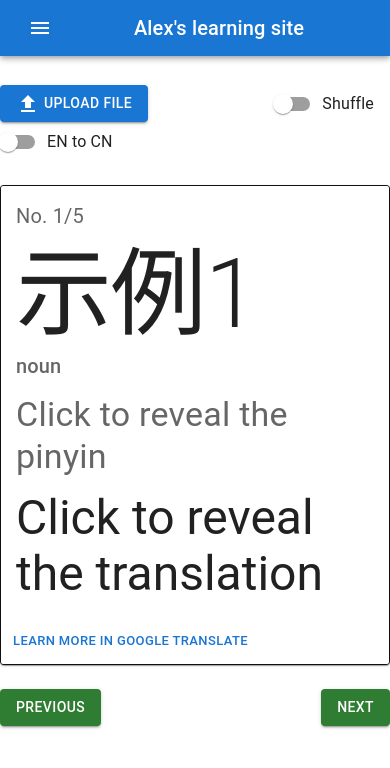
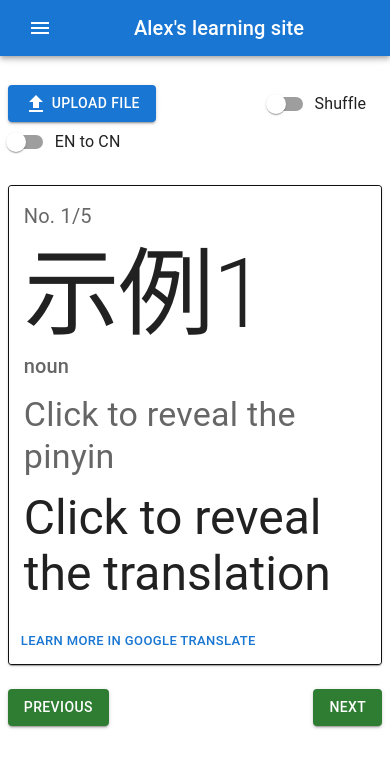
Before and after one commit to HaochenQ/React-Chinese-learning-App, a React (Create React App) app: page / in a window 390 px wide. Shown: the top 768 px of the page. Built offline with nearby package versions, Linux system fonts and the light colour scheme; the HTML template or start-up script is replaced by a standard one.

Commit message:
Optimize Mobile View

```diff
--- a/src/App.js
+++ b/src/App.js
@@ -14,11 +14,13 @@ function App() {
       <ComposedListProvider>
         <CssBaseline />
         <NavBar />
-        <Routes>
-          <Route path="/" element={<Home />} />
-          <Route path="compose" element={<CreateList />} />
-          <Route path="about" element={<About />} />
-        </Routes>
+        <div className="pageContent">
+          <Routes>
+            <Route path="/" element={<Home />} />
+            <Route path="compose" element={<CreateList />} />
+            <Route path="about" element={<About />} />
+          </Routes>
+        </div>
       </ComposedListProvider>
     </React.Fragment>
   );
--- a/src/index.css
+++ b/src/index.css
@@ -11,3 +11,14 @@ code {
   font-family: source-code-pro, Menlo, Monaco, Consolas, 'Courier New',
     monospace;
 }
+
+.pageContent{
+  padding-left: 2%;
+  padding-right: 2%;
+}
+
+@media screen and (max-width: 767px) {
+
+
+
+}
```
